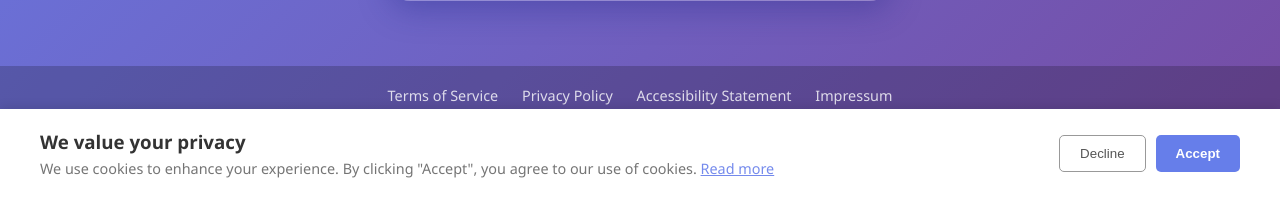
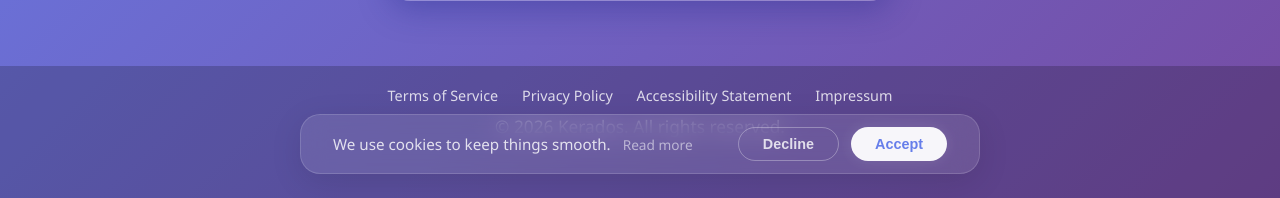
Before and after one commit to shahar42/kerados-installer, a Flask app: page / in a window 1280 px wide. Shown: the part 602-800 px from the top of the page. Run offline with Flask 3, Linux system fonts and the light colour scheme.

Commit message:
style: refine cookie banner with glassmorphism and improved microcopy

```diff
--- a/templates/index.html
+++ b/templates/index.html
@@ -110,52 +110,115 @@
         /* Cookie Banner Styles */
         #cookie-banner {
             position: fixed;
-            bottom: 0;
-            left: 0;
-            right: 0;
-            background: #fff;
-            color: #333;
-            padding: 20px;
-            box-shadow: 0 -2px 10px rgba(0,0,0,0.1);
-            display: none; /* Hidden by default, shown via JS */
+            bottom: 24px;
+            left: 50%;
+            transform: translateX(-50%) translateY(20px);
+            width: 90%;
+            max-width: 680px;
+
+            background: rgba(255, 255, 255, 0.1);
+            backdrop-filter: blur(12px);
+            -webkit-backdrop-filter: blur(12px);
+            border: 1px solid rgba(255, 255, 255, 0.15);
+            border-radius: 20px;
+
+            padding: 12px 24px;
+            box-shadow: 0 8px 32px 0 rgba(0, 0, 0, 0.1);
             z-index: 1000;
+
+            display: none;
             flex-direction: column;
-            gap: 15px;
             align-items: center;
-            text-align: center;
+            gap: 16px;
+
+            opacity: 0;
+            transition: opacity 0.3s ease, transform 0.3s ease;
+        }
+
+        #cookie-banner.visible {
+            opacity: 1;
+            transform: translateX(-50%) translateY(0);
         }
 
         @media (min-width: 768px) {
             #cookie-banner {
                 flex-direction: row;
                 justify-content: space-between;
+                padding: 12px 32px;
+                gap: 32px;
+            }
+        }
+
+        .cookie-content {
+            flex: 1;
+            text-align: center;
+        }
+
+        @media (min-width: 768px) {
+            .cookie-content {
                 text-align: left;
-                padding: 20px 40px;
             }
+        }
+
+        .cookie-text {
+            margin: 0;
+            color: rgba(255, 255, 255, 0.9);
+            font-size: 0.95em;
+            font-weight: 500;
+        }
+
+        .cookie-text a {
+            color: rgba(255, 255, 255, 0.6);
+            text-decoration: none;
+            margin-left: 8px;
+            font-size: 0.9em;
+            border-bottom: 1px solid transparent;
+            transition: all 0.2s;
+        }
+
+        .cookie-text a:hover {
+            color: #fff;
+            border-bottom-color: rgba(255, 255, 255, 0.5);
         }
 
         .cookie-buttons {
             display: flex;
-            gap: 10px;
+            gap: 12px;
+        }
+
+        .btn-base {
+            padding: 8px 24px;
+            border-radius: 20px;
+            font-size: 0.9em;
+            font-weight: 600;
+            cursor: pointer;
+            transition: all 0.2s ease;
+            white-space: nowrap;
         }
 
         .btn-accept {
-            background: #667eea;
-            color: white;
+            background: rgba(255, 255, 255, 0.95);
+            color: #667eea;
             border: none;
-            padding: 10px 20px;
-            border-radius: 5px;
-            cursor: pointer;
-            font-weight: bold;
+            box-shadow: 0 0 15px rgba(255, 255, 255, 0.1);
+        }
+
+        .btn-accept:hover {
+            background: #fff;
+            transform: translateY(-1px);
+            box-shadow: 0 0 20px rgba(255, 255, 255, 0.25);
         }
 
         .btn-decline {
             background: transparent;
-            border: 1px solid #999;
-            color: #555;
-            padding: 10px 20px;
-            border-radius: 5px;
-            cursor: pointer;
+            border: 1px solid rgba(255, 255, 255, 0.3);
+            color: rgba(255, 255, 255, 0.8);
+        }
+
+        .btn-decline:hover {
+            border-color: rgba(255, 255, 255, 0.9);
+            color: #fff;
+            background: rgba(255, 255, 255, 0.05);
         }
 
         /* Accessibility improvements */
@@ -188,17 +251,16 @@
         <p style="margin-top: 10px; opacity: 0.5;">&copy; 2026 Kerados. All rights reserved.</p>
     </footer>
 
-    <div id="cookie-banner" role="dialog" aria-labelledby="cookie-heading">
-        <div>
-            <h3 id="cookie-heading" style="margin-bottom: 5px; color: #333;">We value your privacy</h3>
-            <p style="margin: 0; color: #666; font-size: 0.9em;">
-                We use cookies to enhance your experience. By clicking "Accept", you agree to our use of cookies.
-                <a href="/legal/privacy" style="color: #667eea; text-decoration: underline;">Read more</a>
+    <div id="cookie-banner" role="dialog" aria-label="Cookie Consent">
+        <div class="cookie-content">
+            <p class="cookie-text">
+                We use cookies to keep things smooth.
+                <a href="/legal/privacy">Read more</a>
             </p>
         </div>
         <div class="cookie-buttons">
-            <button class="btn-decline" onclick="declineCookies()">Decline</button>
-            <button class="btn-accept" onclick="acceptCookies()">Accept</button>
+            <button class="btn-base btn-decline" onclick="declineCookies()">Decline</button>
+            <button class="btn-base btn-accept" onclick="acceptCookies()">Accept</button>
         </div>
     </div>
 
@@ -210,20 +272,29 @@
         if (!cookieConsent) {
             // Show banner if no choice made yet
             banner.style.display = 'flex';
+            // Trigger reflow/delay to allow transition
+            setTimeout(() => banner.classList.add('visible'), 50);
         } else if (cookieConsent === 'accepted') {
             enableTracking();
         }
 
+        function hideBanner() {
+            banner.classList.remove('visible');
+            // Wait for transition to finish before hiding
+            setTimeout(() => {
+                banner.style.display = 'none';
+            }, 300);
+        }
+
         function acceptCookies() {
             localStorage.setItem('cookieConsent', 'accepted');
-            banner.style.display = 'none';
+            hideBanner();
             enableTracking();
         }
 
         function declineCookies() {
             localStorage.setItem('cookieConsent', 'declined');
-            banner.style.display = 'none';
-            // Ensure tracking remains disabled
+            hideBanner();
         }
 
         function enableTracking() {
```
